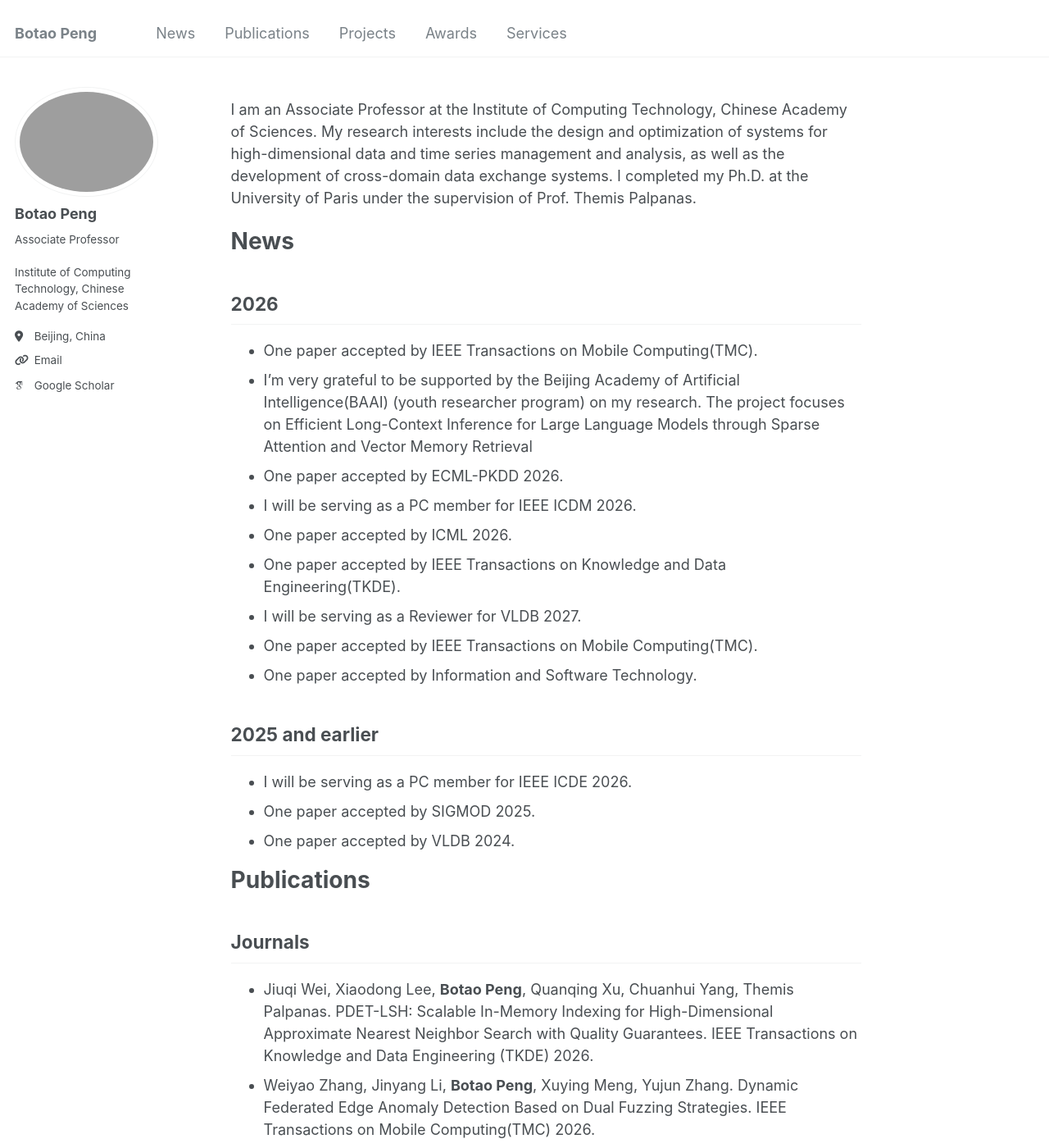
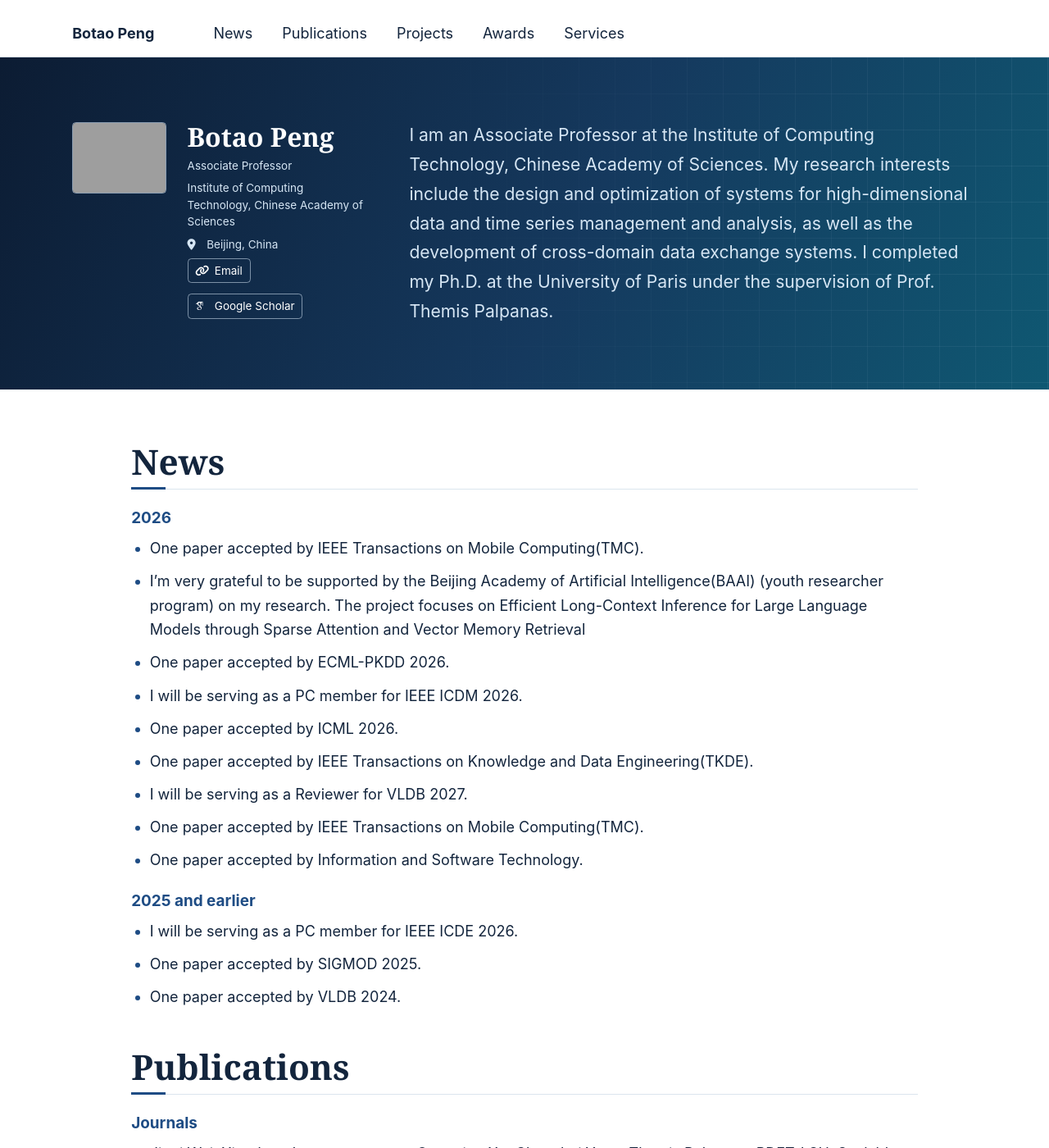
Before and after one commit to BotaoPENG/botaopeng.github.io, a Jekyll site: the page built from _pages/about.md, in a window 1280 px wide and 1400 px high. Shown: the whole window at 82% size. Built offline with Jekyll 4.4.1, drawn with Linux system fonts in a browser that asks for light colours; some web fonts are replaced.

Commit message:
Restyle academic homepage

```diff
--- a/_layouts/default.html
+++ b/_layouts/default.html
@@ -11,7 +11,7 @@ layout: compress
     {% include head/custom.html %}
   </head>
 
-  <body>
+  <body{% if page.layout == "home" %} class="home-page"{% endif %}>
 
     {% include browser-upgrade.html %}
     {% include masthead.html %}
--- /dev/null
+++ b/_layouts/home.html
@@ -0,0 +1,18 @@
+---
+layout: default
+---
+
+<main id="main" class="home-layout">
+  <div class="home-hero">
+    <div class="home-shell home-hero__inner">
+      {% include sidebar.html %}
+      <div class="home-hero__intro">
+        {{ page.intro | markdownify }}
+      </div>
+    </div>
+  </div>
+
+  <article class="home-shell home-reading page__content">
+    {{ content }}
+  </article>
+</main>
--- /dev/null
+++ b/_sass/_home.scss
@@ -0,0 +1,258 @@
+.home-page {
+  --home-ink: #13253d;
+  --home-blue: #1e4c84;
+  --home-blue-hover: #285f9b;
+  --home-rule: #dbe5ee;
+  --home-hero-text: #d6e6f4;
+  --home-gutter: clamp(1rem, 4vw, 3rem);
+  --home-width: 67rem;
+  --home-serif: Georgia, "Times New Roman", serif;
+
+  .masthead {
+    border-color: var(--home-rule);
+  }
+
+  .masthead__inner-wrap {
+    max-width: var(--home-width);
+    padding-inline: var(--home-gutter);
+  }
+
+  .greedy-nav {
+    background: #fff;
+
+    a {
+      color: var(--home-ink);
+
+      &:hover,
+      &:focus-visible {
+        color: var(--home-blue);
+      }
+    }
+
+    .visible-links a::before {
+      height: 2px;
+      background: var(--home-blue);
+    }
+
+    .hidden-links a:hover {
+      background: #edf4fa;
+    }
+
+    button {
+      background: var(--home-blue);
+    }
+
+    a:focus-visible,
+    button:focus-visible {
+      outline: 2px solid var(--home-blue);
+      outline-offset: 2px;
+    }
+  }
+
+  #main.home-layout {
+    max-width: none;
+    margin: 0;
+    padding: 0;
+  }
+}
+
+.home-shell {
+  width: 100%;
+  max-width: var(--home-width);
+  margin-inline: auto;
+  padding-inline: var(--home-gutter);
+}
+
+.home-hero {
+  position: relative;
+  background: linear-gradient(115deg, #0c1c33, #15395e 55%, #0f5872);
+  color: #fff;
+
+  &::before {
+    position: absolute;
+    inset: 0 0 0 38%;
+    background-image:
+      linear-gradient(rgba(220, 238, 255, 0.07) 1px, transparent 1px),
+      linear-gradient(90deg, rgba(220, 238, 255, 0.07) 1px, transparent 1px);
+    background-size: 44px 44px;
+    mask-image: linear-gradient(to right, transparent, #000);
+    pointer-events: none;
+    content: "";
+  }
+
+  .sidebar {
+    position: static;
+    float: none;
+    width: auto;
+    max-width: none;
+    height: auto;
+    margin: 0;
+    padding: 0;
+    overflow: visible;
+    transform: none;
+
+    > [itemscope] {
+      display: grid;
+      grid-template-columns: auto minmax(0, 1fr);
+      grid-template-rows: auto 1fr;
+      align-items: start;
+      gap: 0.45rem clamp(0.85rem, 2vw, 1.4rem);
+    }
+  }
+
+  .sidebar .author__name {
+    margin: 0;
+    color: #fff;
+    font: 700 clamp(1.4rem, 2.5vw, 2rem)/1.1 var(--home-serif);
+  }
+
+  .author__avatar {
+    display: block;
+    grid-row: span 2;
+    width: clamp(4rem, 9vw, 7rem);
+
+    img {
+      width: 100%;
+      padding: 0;
+      border: 1px solid rgba(220, 238, 255, 0.6);
+      border-radius: 0.25rem;
+    }
+  }
+
+  .author__content {
+    display: block;
+    width: auto;
+    padding: 0;
+
+    p {
+      margin: 0.4rem 0 0;
+      color: var(--home-hero-text);
+    }
+  }
+
+  .author__urls-wrapper {
+    display: block;
+
+    button {
+      min-height: 41px;
+      margin: 0;
+      padding: 0.4rem 0.7rem;
+      border-color: #a4d2f3 !important;
+      background: var(--home-blue);
+      color: #fff !important;
+
+      &:hover {
+        background: var(--home-blue-hover);
+      }
+    }
+
+    a:focus-visible,
+    button:focus-visible {
+      outline: 2px solid currentColor;
+      outline-offset: 2px;
+    }
+  }
+
+  .author__urls {
+    left: 0;
+    right: auto;
+    color: var(--home-ink);
+
+    &::before,
+    &::after {
+      left: 1.5rem;
+    }
+
+    @include breakpoint($large) {
+      display: flex;
+      flex-wrap: wrap;
+      gap: 0.35rem 0.45rem;
+      color: var(--home-hero-text);
+
+      .author__desktop {
+        width: 100%;
+        margin: 0;
+      }
+
+      a {
+        margin: 0;
+        padding: 0.23rem 0.48rem;
+        border: 1px solid rgba(214, 230, 244, 0.55);
+        border-radius: 0.25rem;
+        color: #fff;
+      }
+    }
+  }
+}
+
+.home-hero__inner {
+  position: relative;
+  display: grid;
+  gap: clamp(1.6rem, 4vw, 3.5rem);
+  align-items: center;
+  padding-block: clamp(2.1rem, 6vw, 5rem);
+
+  @include breakpoint($large) {
+    grid-template-columns: minmax(17rem, 20rem) minmax(0, 1fr);
+  }
+}
+
+.home-hero__intro p {
+  max-width: 64ch;
+  margin: 0;
+  color: var(--home-hero-text);
+  font-size: clamp(1rem, 1.65vw, 1.2rem);
+  line-height: 1.7;
+}
+
+.home-reading {
+  max-width: 59rem;
+  padding-block: clamp(2rem, 5vw, 3.5rem);
+  color: var(--home-ink);
+  line-height: 1.65;
+  overflow-wrap: break-word;
+
+  > h1 {
+    position: relative;
+    margin: 2.5rem 0 1rem;
+    padding-bottom: 0.5rem;
+    border-bottom: 1px solid var(--home-rule);
+    font: 700 clamp(1.65rem, 3.3vw, 2.35rem)/1.16 var(--home-serif);
+    scroll-margin-top: $masthead-height + 16px;
+
+    &:first-child {
+      margin-top: 0;
+    }
+
+    &::after {
+      position: absolute;
+      bottom: -1px;
+      left: 0;
+      width: 2.3rem;
+      height: 3px;
+      background: var(--home-blue);
+      content: "";
+    }
+  }
+
+  > h2 {
+    margin: 1.35rem 0 0.55rem;
+    padding: 0;
+    border: 0;
+    color: var(--home-blue);
+    font-size: 1.05rem;
+  }
+
+  > ul {
+    margin-top: 0;
+    padding-inline-start: 1.25em;
+  }
+
+  > ul > li {
+    margin-bottom: 0.58em;
+
+    &::marker {
+      color: var(--home-blue);
+    }
+  }
+}
--- a/assets/css/main.scss
+++ b/assets/css/main.scss
@@ -33,6 +33,7 @@
 @import "page";
 @import "archive";
 @import "sidebar";
+@import "home";
 
 @import "vendor/font-awesome/fontawesome";
 @import "vendor/font-awesome/solid";
```
Also changed, not shown: _pages/about.md (+3 -2 lines).
